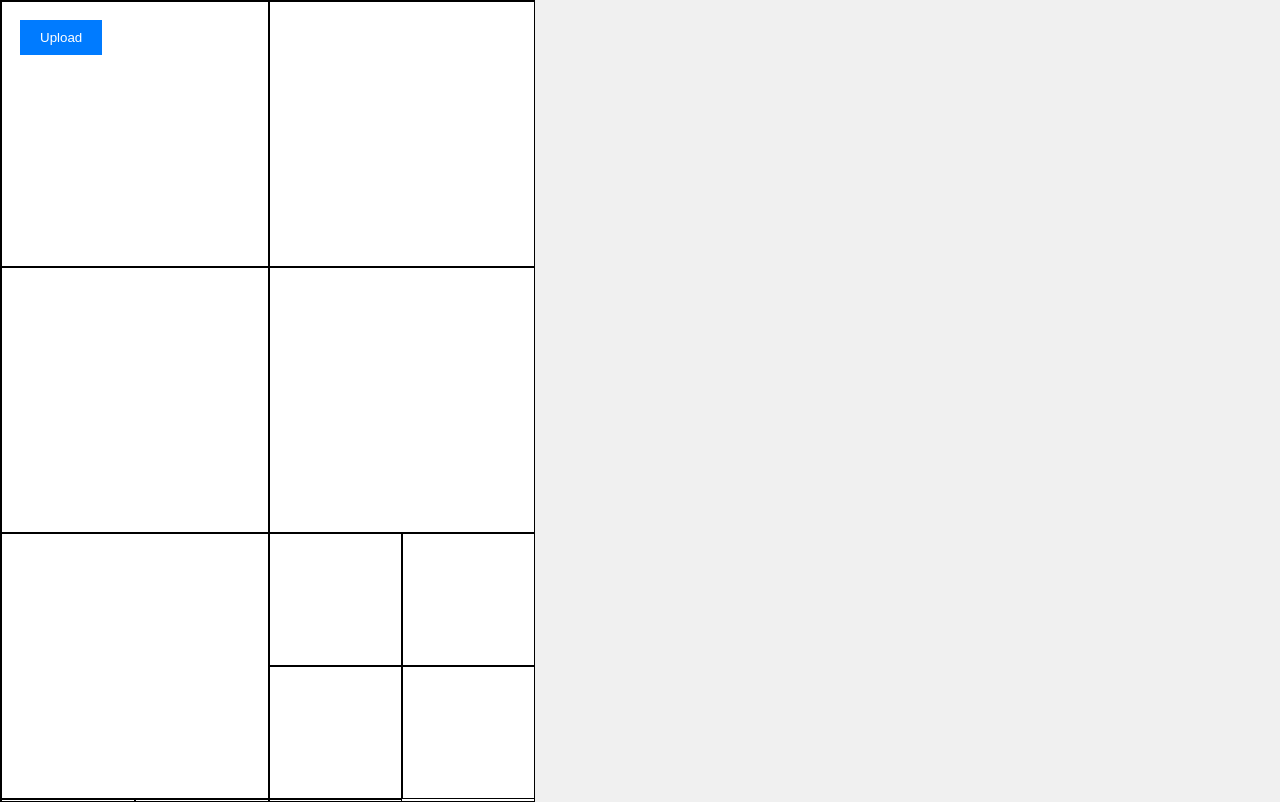
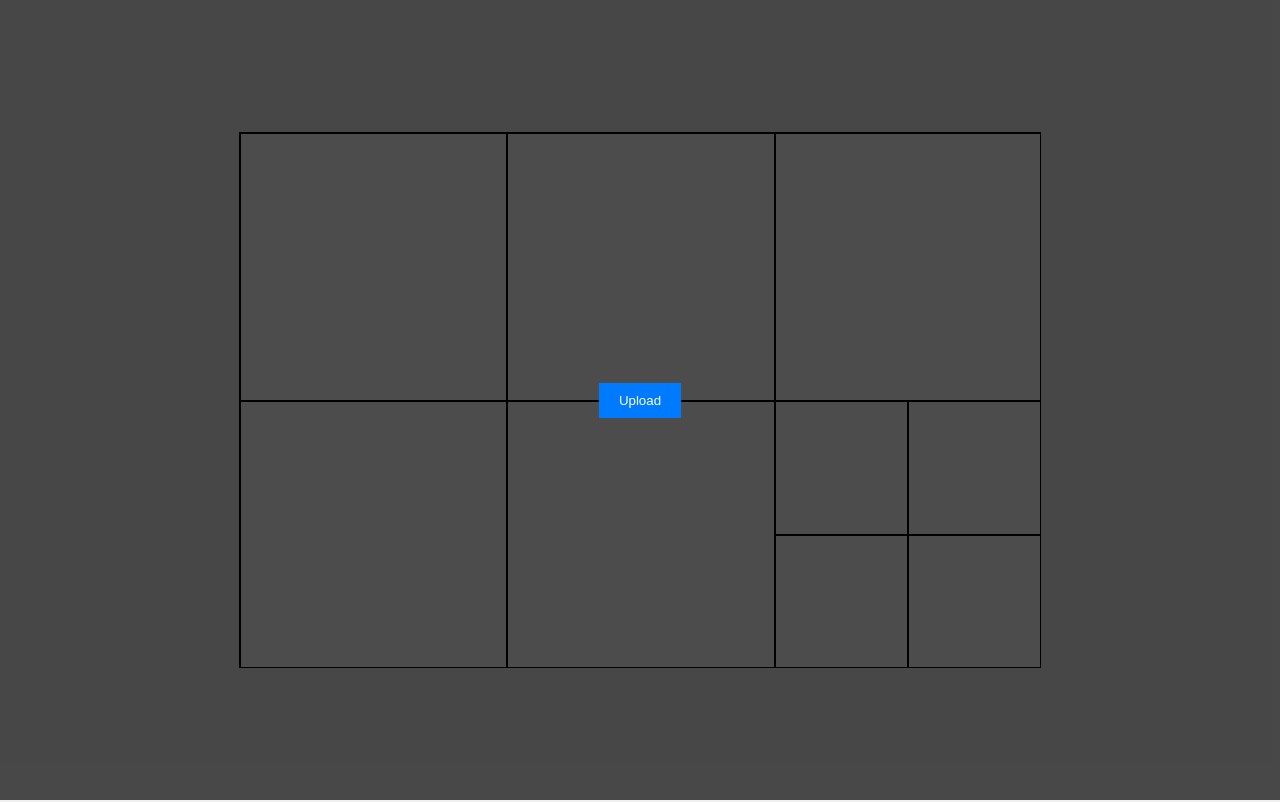
Before and after one commit to xnashers/loves, a plain HTML site: page index.html in a window 1280 px wide. Drawn offline with Linux system fonts and the light colour scheme.

Commit message:
Add files via upload

```diff
--- a/index.html
+++ b/index.html
@@ -6,26 +6,28 @@
     <title>Rush ID</title>
     <style>
         body {
-
+            display: flex;
             justify-content: center;
             align-items: center;
             height: 100vh;
             margin: 0;
             background-color: #f0f0f0;
+            position: relative;
         }
         .container {
-            width: 100vw;
-            height: calc(100vw * 1.5); /* 4R aspect ratio is 4:6, i.e., 1:1.5 */
-            max-height: 100vh;
-            max-width: calc(100vh / 1.5);
+            width: 100vh;
+            height: calc(100vh / 1.5); /* 4R aspect ratio in landscape is 6:4, i.e., 1.5:1 */
+            max-width: 100vw;
+            max-height: calc(100vw * 1.5);
             display: grid;
-            grid-template-columns: repeat(4, 1fr);
-            grid-template-rows: repeat(6, 1fr);
+            grid-template-columns: repeat(6, 1fr);
+            grid-template-rows: repeat(4, 1fr);
             gap: 2px;
             border: 1px solid #000;
             background-color: #fff;
             overflow: hidden;
             position: relative;
+            z-index: 1;
         }
         .square {
             border: 1px solid #000000;
@@ -42,7 +44,6 @@
             top: 0;
             left: 0;
             width: 100%;
-
             height: 100%;
             object-fit: cover;
         }
@@ -54,18 +55,29 @@
             display: none;
         }
         .upload-btn {
-            position: absolute;
-            top: 20px;
-            left: 20px;
             padding: 10px 20px;
             background-color: #007bff;
             color: white;
             border: none;
             cursor: pointer;
             transition: opacity 0.3s ease;
+            z-index: 3;
+            position: relative;
         }
         .upload-btn:hover {
             opacity: 0.8;
+        }
+        .overlay {
+            position: absolute;
+            top: 0;
+            left: 0;
+            width: 100%;
+            height: 100%;
+            background-color: rgba(0, 0, 0, 0.7);
+            display: flex;
+            justify-content: center;
+            align-items: center;
+            z-index: 2;
         }
     </style>
 </head>
@@ -80,12 +92,15 @@
         <div class="square" id="square7"></div>
         <div class="square" id="square8"></div>
         <div class="square" id="square9"></div>
-        <div class="square" id="square10"></div>
-        <div class="square" id="square11"></div>
-        <div class="square" id="square12"></div>
+
     </div>
+
+    <!-- Dark overlay with centered button -->
+    <div class="overlay">
+        <button class="upload-btn" onclick="document.getElementById('file').click()">Upload</button>
+    </div>
+
     <input type="file" accept="image/*" class="hidden" id="file" onchange="loadImage(event)">
-    <button class="upload-btn" onclick="document.getElementById('file').click()">Upload</button>
 
     <script>
         function loadImage(event) {
@@ -99,9 +114,9 @@
                     square.innerHTML = '';
                     square.appendChild(img);
                 });
-                var uploadBtn = document.querySelector('.upload-btn');
-                if (uploadBtn) {
-                    uploadBtn.style.display = 'none';
+                var overlay = document.querySelector('.overlay');
+                if (overlay) {
+                    overlay.style.display = 'none';
                 }
             }
             reader.readAsDataURL(event.target.files[0]);
```
